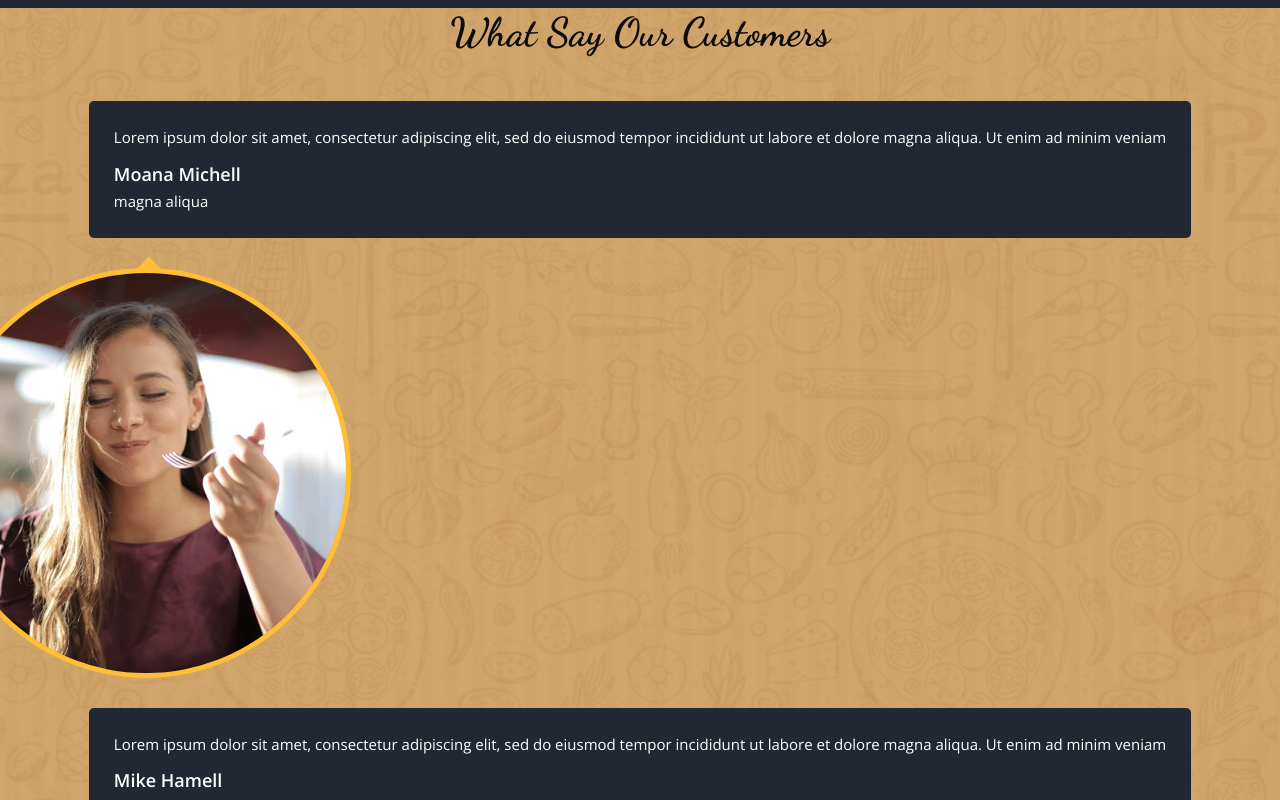
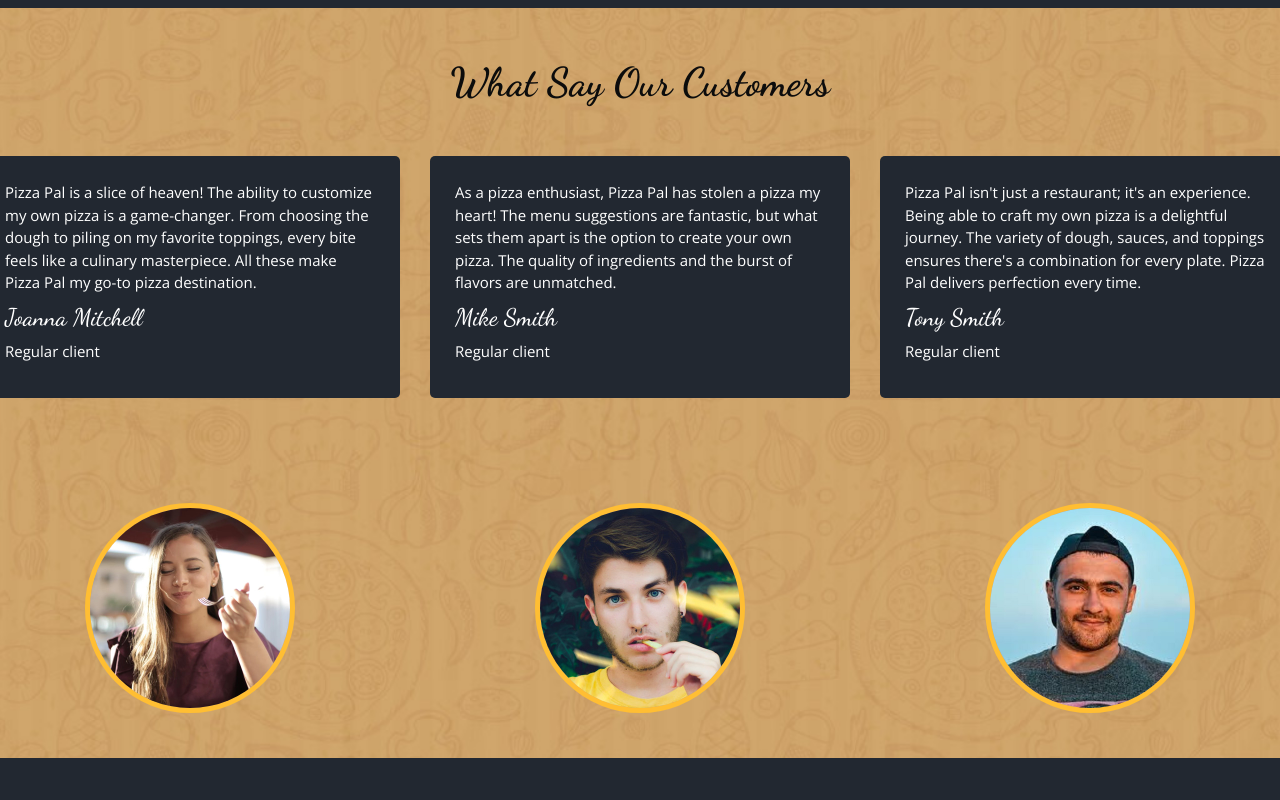
Before and after one commit to IvaSabotinova/Pizza-Pal, a React (Vite) app in the folder client/: page / in a window 1280 px wide. Shown: the part 1880-2680 px from the top of the page. Built offline with nearby package versions, Linux system fonts and the light colour scheme; no server answers.

Commit message:
Styling clients section

```diff
--- a/client/public/css/style.css
+++ b/client/public/css/style.css
@@ -761,7 +761,7 @@
 }
 
 /* client section start */
-/* .client_section .heading_container {
+ /* .client_section .heading_container {
   margin-bottom: 30px;
 }
 
@@ -851,7 +851,7 @@
   font-size: 24px;
   margin: 0 5px;
   border-radius: 100%;
-} */
+}  */
 
 /* client section end */
 .contact_section .heading_container {
--- a/client/src/components/clients/Clients.css
+++ b/client/src/components/clients/Clients.css
@@ -1,91 +1,50 @@
-.client_section .heading_container {
-    margin-bottom: 30px;
+.client_section {
+  display: flex;
+  flex-direction: column;
+  align-items: center;
 }
 
-  .client_section .box {
-    display: -webkit-box;
-    display: -ms-flexbox;
-    display: flex;
-    -webkit-box-orient: vertical;
-    -webkit-box-direction: normal;
-    -ms-flex-direction: column;
-    flex-direction: column;
-    margin: 15px;
+.client_section .container{
+  max-height: 660px;
 }
 
-  .client_section .box .img-box {
-    position: relative;
-    display: -webkit-box;
-    display: -ms-flexbox;
+.client_section h2 {
+  margin: 50px 0px;
+}
+
+.client-wrap {
+  display: grid;
+  grid-template-columns: repeat(3, 1fr);
+  gap: 30px;
+}
+
+.client-wrap .item .box {
   display: flex;
-    -webkit-box-pack: center;
-    -ms-flex-pack: center;
-    justify-content: center;
-    -webkit-box-align: center;
-    -ms-flex-align: center;
-    align-items: center;
-    width: 115px;
-    position: relative;
-    margin-top: 30px;
+  flex-direction: column;
 }
 
 .client_section .box .img-box img {
   border-radius: 100%;
-    border: 5px solid #ffbe33;
+  border: 10px solid #ffbe33;
   position: relative;
+  transform: scale(0.50);
 }
 
-  .client_section .box .img-box::before {
-    content: "";
-    position: absolute;
-    left: 50%;
-    top: 0;
-    width: 20px;
-    height: 20px;
-    background-color: #ffbe33;
-    -webkit-transform: rotate(45deg) translateX(-50%);
-    transform: rotate(45deg) translateX(-50%);
+.client-wrap .item .box .detail-box {
+  background-color: #222831;
+  color: #ffffff;
+  padding: 25px;
+  border-radius: 5px;
+  text-align: left;
+  height: 242px;
 }
 
-  .client_section .box .detail-box {
-    background-color: #222831;
-    color: #ffffff;
-    padding: 25px 25px 15px 25px;
-    border-radius: 5px;
+.client-wrap .item .box .detail-box h4{
+  font-family: 'Dancing Script', cursive;
 }
 
-  .client_section .box .detail-box h6 {
-    font-weight: 600;
-    font-size: 18px;
-    margin: 15px 0 5px 0;
-  }
-
-  .client_section .box .detail-box p {
+.client_section .box .detail-box p{
   margin-bottom: 0;
   font-size: 15px;
   margin-bottom: 10px;
 }
-
-  .client_section .owl-carousel .owl-nav {
-    display: -webkit-box;
-    display: -ms-flexbox;
-    display: flex;
-    -webkit-box-pack: center;
-    -ms-flex-pack: center;
-    justify-content: center;
-    margin-top: 45px;
-    padding: 0 15px;
-  }
-
-  .client_section .owl-carousel .owl-nav .owl-prev,
-  .client_section .owl-carousel .owl-nav .owl-next {
-    width: 45px;
-    height: 45px;
-    background-color: #ffbe33;
-    color: #ffffff;
-    outline: none;
-    bottom: 0px;
-    font-size: 24px;
-    margin: 0 5px;
-    border-radius: 100%;
-  }
--- a/client/src/components/clients/Clients.jsx
+++ b/client/src/components/clients/Clients.jsx
@@ -8,18 +8,18 @@
                 <div className="heading_container heading_center psudo_white_primary mb_45">
                     <h2>What Say Our Customers</h2>
                 </div>
-                <div className="carousel-wrap row ">
+                <div className="client-wrap row ">
                     {/* <div className="owl-carousel client_owl-carousel"> */}
                     <div className="item">
                         <div className="box">
                             <div className="detail-box">
                                 <p>
-                                        Lorem ipsum dolor sit amet, consectetur adipiscing elit, sed
-                                        do eiusmod tempor incididunt ut labore et dolore magna aliqua.
-                                        Ut enim ad minim veniam
+                                    Pizza Pal is a slice of heaven! The ability to customize my own pizza is a game-changer. From choosing the dough to piling on my favorite toppings, every bite feels like a culinary masterpiece. All these make Pizza Pal my go-to pizza destination.
                                 </p>
-                                    <h6>Moana Michell</h6>
-                                    <p>magna aliqua</p>
+                                <div className="client_details">
+                                    <h4>Joanna Mitchell</h4>
+                                    <p>Regular client</p>
+                                </div>
                             </div>
                             <div className="img-box">
                                 <img src="images/client1.jpg" alt="" className="box-img" />
@@ -30,15 +30,31 @@
                         <div className="box">
                             <div className="detail-box">
                                 <p>
-                                        Lorem ipsum dolor sit amet, consectetur adipiscing elit, sed
-                                        do eiusmod tempor incididunt ut labore et dolore magna aliqua.
-                                        Ut enim ad minim veniam
+                                    As a pizza enthusiast, Pizza Pal has stolen a pizza my heart! The menu suggestions are fantastic, but what sets them apart is the option to create your own pizza. The quality of ingredients and the burst of flavors are unmatched.
                                 </p>
-                                    <h6>Mike Hamell</h6>
-                                    <p>magna aliqua</p>
+                                <div className="client_details">
+                                    <h4>Mike Smith</h4>
+                                    <p>Regular client</p>
+                                </div>
                             </div>
                             <div className="img-box">
                                 <img src="images/client2.jpg" alt="" className="box-img" />
+                            </div>
+                        </div>
+                    </div>
+                    <div className="item">
+                        <div className="box">
+                            <div className="detail-box">
+                                <p>
+                                    Pizza Pal isn't just a restaurant; it's an experience. Being able to craft my own pizza is a delightful journey. The variety of dough, sauces, and toppings ensures there's a combination for every plate. Pizza Pal delivers perfection every time.
+                                </p>
+                                <div className="client_details">
+                                    <h4>Tony Smith</h4>
+                                    <p>Regular client</p>
+                                </div>
+                            </div>
+                            <div className="img-box">
+                                <img src="images/client3.jpg" alt="" className="box-img" />
                             </div>
                         </div>
                     </div>
--- a/client/src/components/login/Login.jsx
+++ b/client/src/components/login/Login.jsx
@@ -3,7 +3,7 @@
     return (<section className="register_section layout_padding">
       <div className="container">
         <div className="heading_container">
-          <h2>Book A Table</h2>
+          <h2>Log In</h2>
         </div>
         <div className="row">
           <div className="col-md-6">
--- a/client/src/components/register/Register.jsx
+++ b/client/src/components/register/Register.jsx
@@ -3,7 +3,7 @@
   return (<section className="register_section layout_padding">
     <div className="container">
       <div className="heading_container">
-        <h2>Book A Table</h2>
+        <h2>Register</h2>
       </div>
       <div className="row">
         <div className="col-md-6">
```
Also changed, not shown: client/public/images/111.jpg (added), client/public/images/client3.jpg (added). Lines whose indentation alone changed are shown as unchanged.
